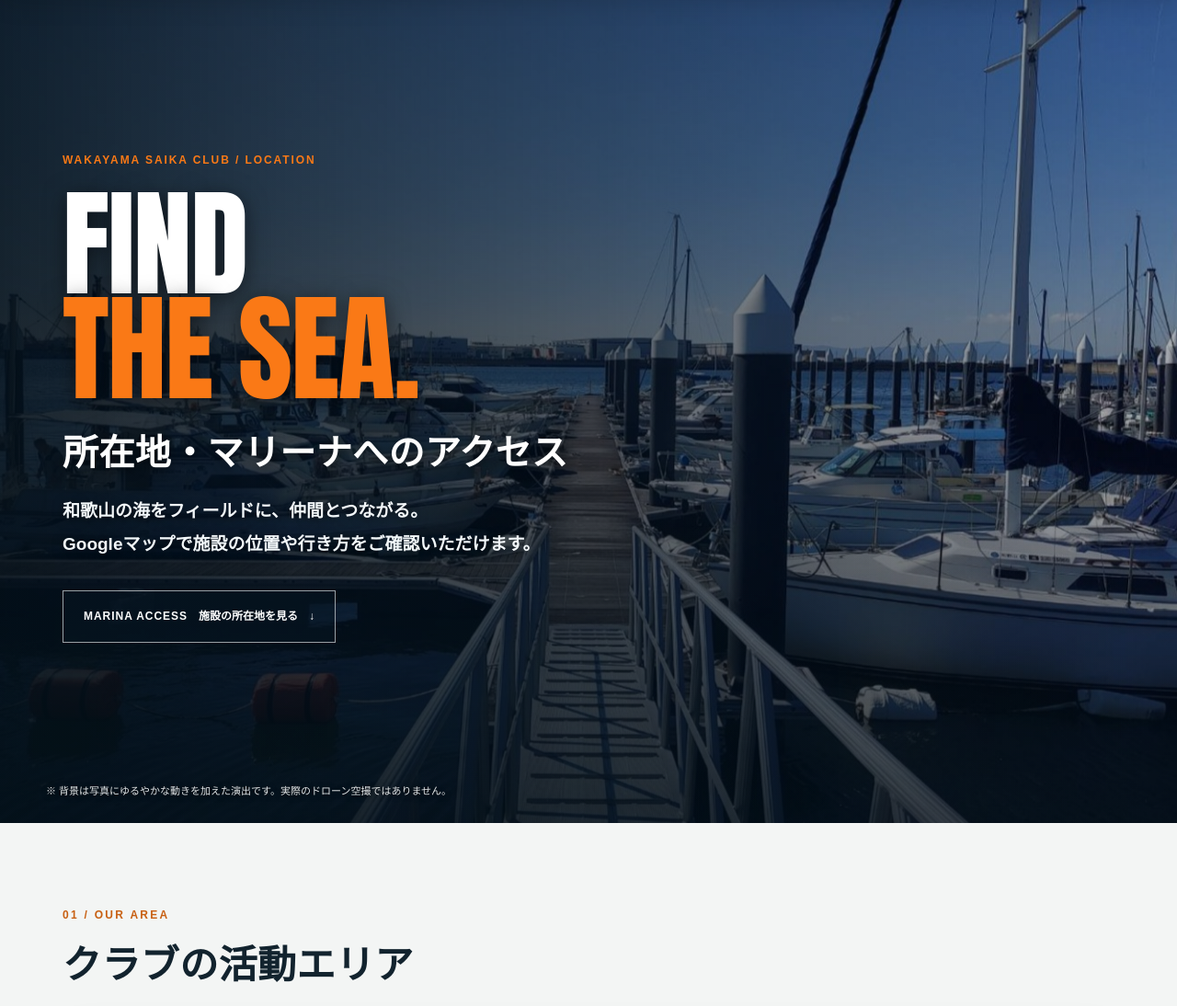
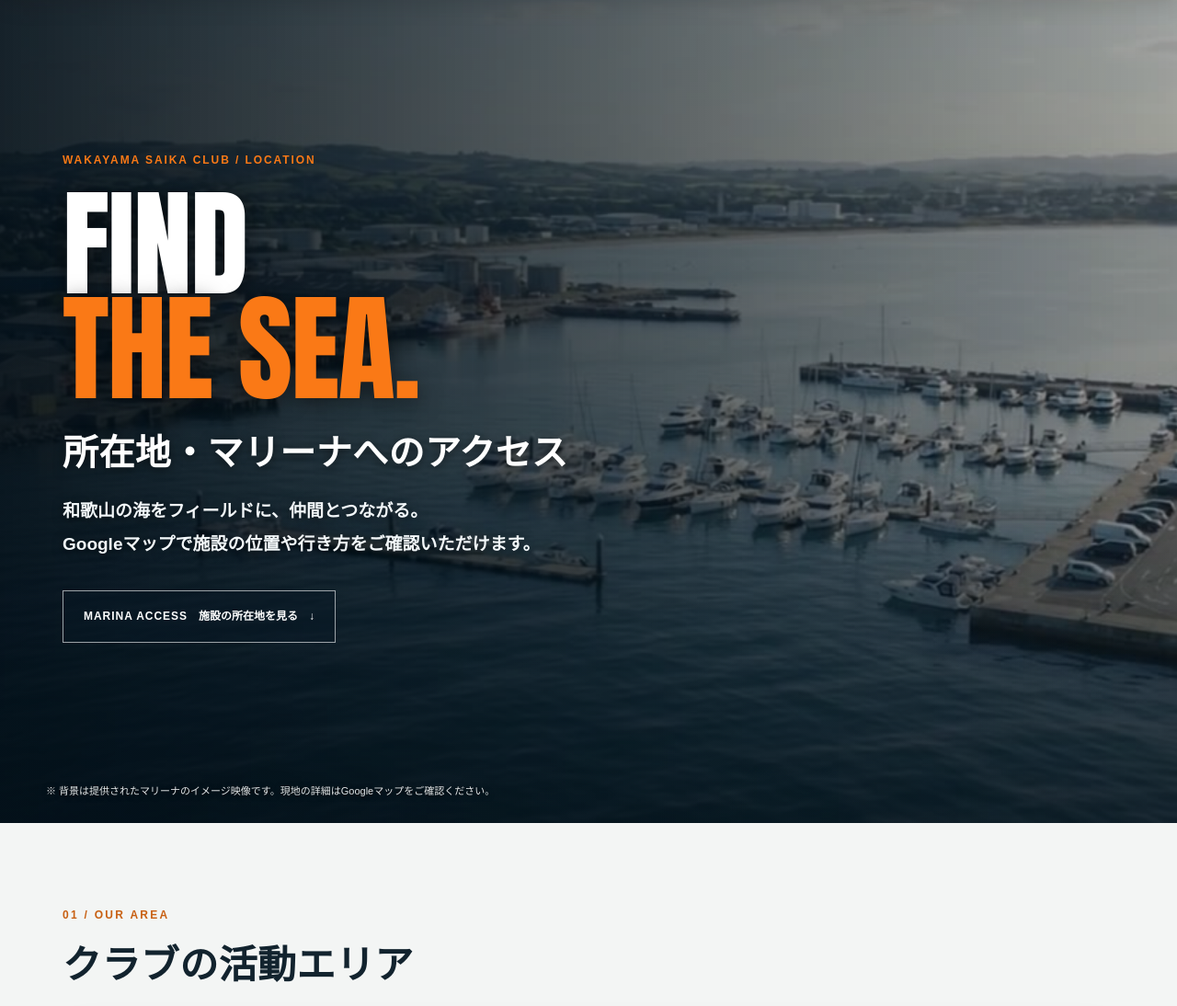
Before and after one commit to oosaka0123-sudo/wakayama-saika-club, a PHP site: page /location/ in a window 1280 px wide. Shown: the part 76-1170 px from the top of the page at 92% size. Run offline with PHP 8.4, Linux system fonts and the light colour scheme; some libraries are stand-ins or nearby versions.

Commit message:
media: publish supplied optimized marina video on location page
* media: add optimized supplied marina drone video and still poster

* site: use supplied marina video poster and update video preview metadata

* style: use matching optimized marina still for background fallback

* media: keep image-video disclosure visible while enabling supplied clip

```diff
--- a/css/location.css
+++ b/css/location.css
@@ -1,7 +1,7 @@
 /* WSC location & marina access — scoped to protect existing pages */
 .location-hero{position:relative;isolation:isolate;margin-top:var(--hh);min-height:clamp(620px,84svh,860px);display:flex;align-items:center;overflow:hidden;color:#fff;background:#071721}
 .location-hero-media{position:absolute;inset:0;z-index:-3;background:#08202e;overflow:hidden}
-.location-hero-media::before{content:"";position:absolute;inset:-5%;background:url('../assets/photos/21992.jpg') center 42%/cover no-repeat;transform:scale(1.04);animation:location-photo-drift 24s ease-in-out infinite alternate}
+.location-hero-media::before{content:"";position:absolute;inset:-5%;background:url('../assets/photos/wsc-marina-poster.jpg') center 48%/cover no-repeat;transform:scale(1.04);animation:location-photo-drift 24s ease-in-out infinite alternate}
 .location-hero-media.has-video::before{animation:none;opacity:0}
 @keyframes location-photo-drift{from{transform:scale(1.04) translate3d(-.4%,-.3%,0)}to{transform:scale(1.095) translate3d(.4%,.3%,0)}}
 .location-drone{position:absolute;inset:0;display:block;width:100%;height:100%;object-fit:cover;opacity:0;transition:opacity .7s ease}
--- a/js/location-video.js
+++ b/js/location-video.js
@@ -1,8 +1,8 @@
 /* 和歌山雑賀クラブ／所在地特設ページの背景映像
- * 利用許諾を確認した実際の空撮映像を次のパスに配置するだけで自動反映します。
+ * 提供されたマリーナのイメージ映像（10秒・無音）を表示します。
  * assets/videos/wsc-marina-drone.mp4
- * 映像がない場合・再生できない場合は既存の写真演出を表示します。
- * 現状、動画ファイルは未設置です（存在しない映像を掲載済みと扱わない）。
+ * 再生できない場合や動きを減らす設定の場合は静止画を表示します。
+ * 2026-11-20 提供された映像をサイト用に軽量化して設置済みです。
  */
 (function () {
   "use strict";
@@ -25,7 +25,7 @@
     video.addEventListener("playing", function () {
       video.classList.add("is-ready");
       video.parentElement.classList.add("has-video");
-      if (caption) caption.hidden = true;
+      // 映像は実写の現地映像と確認できていないため、イメージ映像の注記を残す。
     }, { once: true });
     video.addEventListener("error", restorePhoto, { once: true });
     video.src = VIDEO_URL;
--- a/location/index.html
+++ b/location/index.html
@@ -11,22 +11,22 @@
 <link rel="icon" type="image/svg+xml" href="../assets/favicon.svg?v=20261119-boat">
 <link rel="stylesheet" href="../css/style.css">
 <link rel="stylesheet" href="../css/premium.css?v=20261119-nav1">
-<link rel="stylesheet" href="../css/location.css?v=20261120-2">
+<link rel="stylesheet" href="../css/location.css?v=20261120-video1">
 <script src="../js/main.js?v=20261119-share1" defer></script>
 <script src="../js/footer.js?v=20261120-location1" defer></script>
-<script src="../js/location-video.js?v=20261120-3" defer></script>
+<script src="../js/location-video.js?v=20261120-video1" defer></script>
 <meta property="og:type" content="website">
 <meta property="og:locale" content="ja_JP">
 <meta property="og:site_name" content="和歌山雑賀クラブ">
 <meta property="og:title" content="所在地・マリーナへのアクセス｜和歌山雑賀クラブ">
 <meta property="og:description" content="和歌山雑賀クラブ会員の大半が船を係留する西浜小型船舶係留施設へのアクセス。和歌山市西浜の所在地、Googleマップ、車での経路をご案内します。">
 <meta property="og:url" content="https://oosaka0123-sudo.github.io/wakayama-saika-club/location/">
-<meta property="og:image" content="https://oosaka0123-sudo.github.io/wakayama-saika-club/assets/photos/21992.jpg">
-<meta property="og:image:alt" content="港に係留された船のイメージ写真">
+<meta property="og:image" content="https://oosaka0123-sudo.github.io/wakayama-saika-club/assets/photos/wsc-marina-poster.jpg">
+<meta property="og:image:alt" content="マリーナを上空から見渡す提供映像のワンシーン">
 <meta name="twitter:card" content="summary_large_image">
 <meta name="twitter:title" content="所在地・マリーナへのアクセス｜和歌山雑賀クラブ">
 <meta name="twitter:description" content="和歌山雑賀クラブ会員の大半が船を係留する西浜小型船舶係留施設へのアクセス。和歌山市西浜の所在地、Googleマップ、車での経路をご案内します。">
-<meta name="twitter:image" content="https://oosaka0123-sudo.github.io/wakayama-saika-club/assets/photos/21992.jpg">
+<meta name="twitter:image" content="https://oosaka0123-sudo.github.io/wakayama-saika-club/assets/photos/wsc-marina-poster.jpg">
 <script type="application/ld+json">
 {
   "@context": "https://schema.org",
@@ -144,7 +144,7 @@
 <main id="main">
   <section class="location-hero" aria-labelledby="location-title">
     <div class="location-hero-media" aria-hidden="true">
-      <video id="wsc-location-video" class="location-drone" autoplay muted loop playsinline preload="none" poster="../assets/photos/21992.jpg"></video>
+      <video id="wsc-location-video" class="location-drone" autoplay muted loop playsinline preload="none" poster="../assets/photos/wsc-marina-poster.jpg"></video>
     </div>
     <div class="location-hero-overlay" aria-hidden="true"></div>
     <div class="wrap location-hero-content">
@@ -154,7 +154,7 @@
       <p class="location-lead">和歌山の海をフィールドに、仲間とつながる。<br>Googleマップで施設の位置や行き方をご確認いただけます。</p>
       <a class="location-hero-link" href="#marina">MARINA ACCESS <span>施設の所在地を見る</span><span aria-hidden="true">↓</span></a>
     </div>
-    <p class="location-hero-caption">※ 背景は写真にゆるやかな動きを加えた演出です。実際のドローン空撮ではありません。</p>
+    <p class="location-hero-caption">※ 背景は提供されたマリーナのイメージ映像です。現地の詳細はGoogleマップをご確認ください。</p>
   </section>
   <section class="location-section soft" aria-labelledby="location-area-heading">
     <div class="wrap">
```
Also changed, not shown: assets/photos/wsc-marina-poster.jpg (added), 1 other file.
